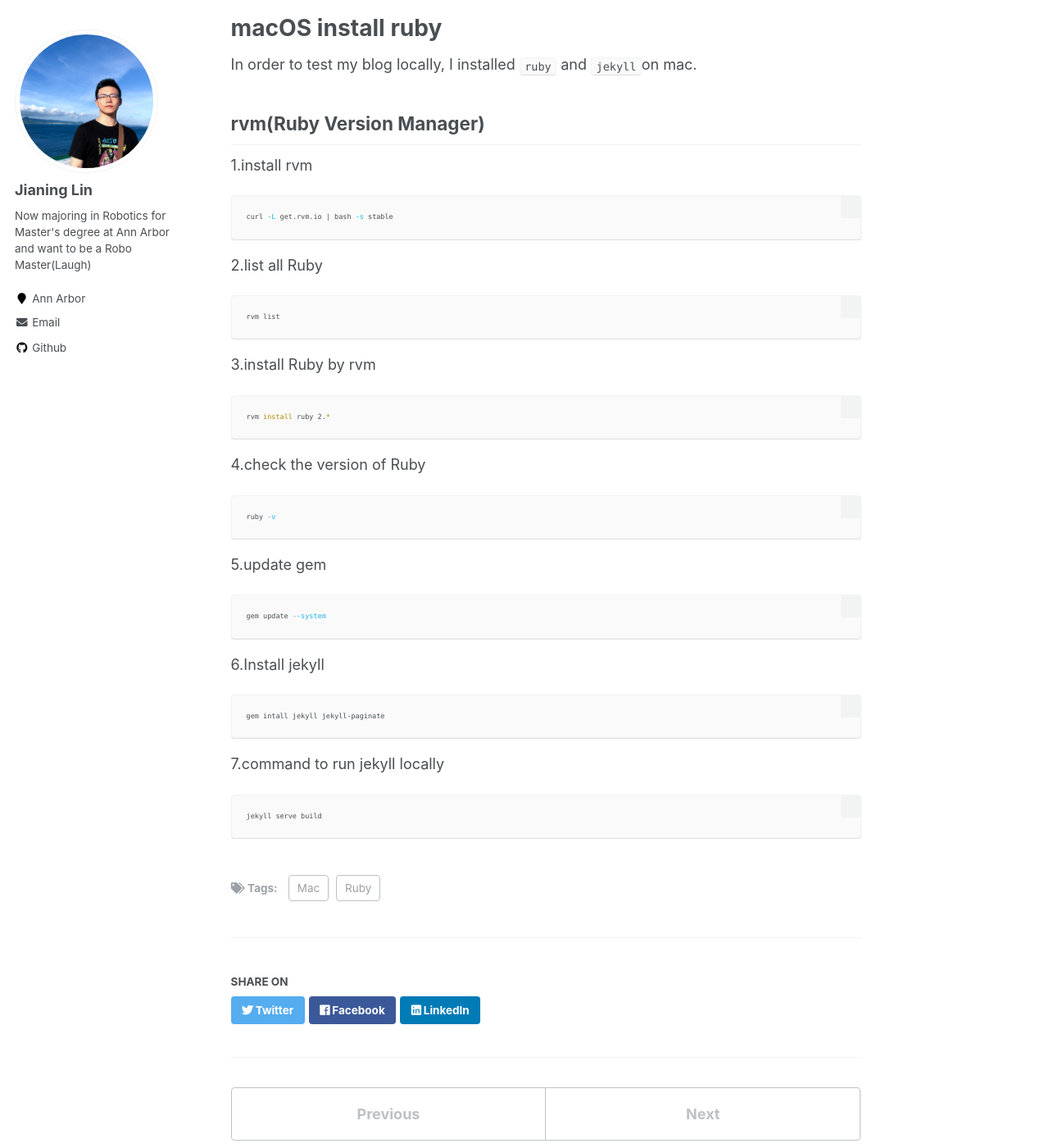
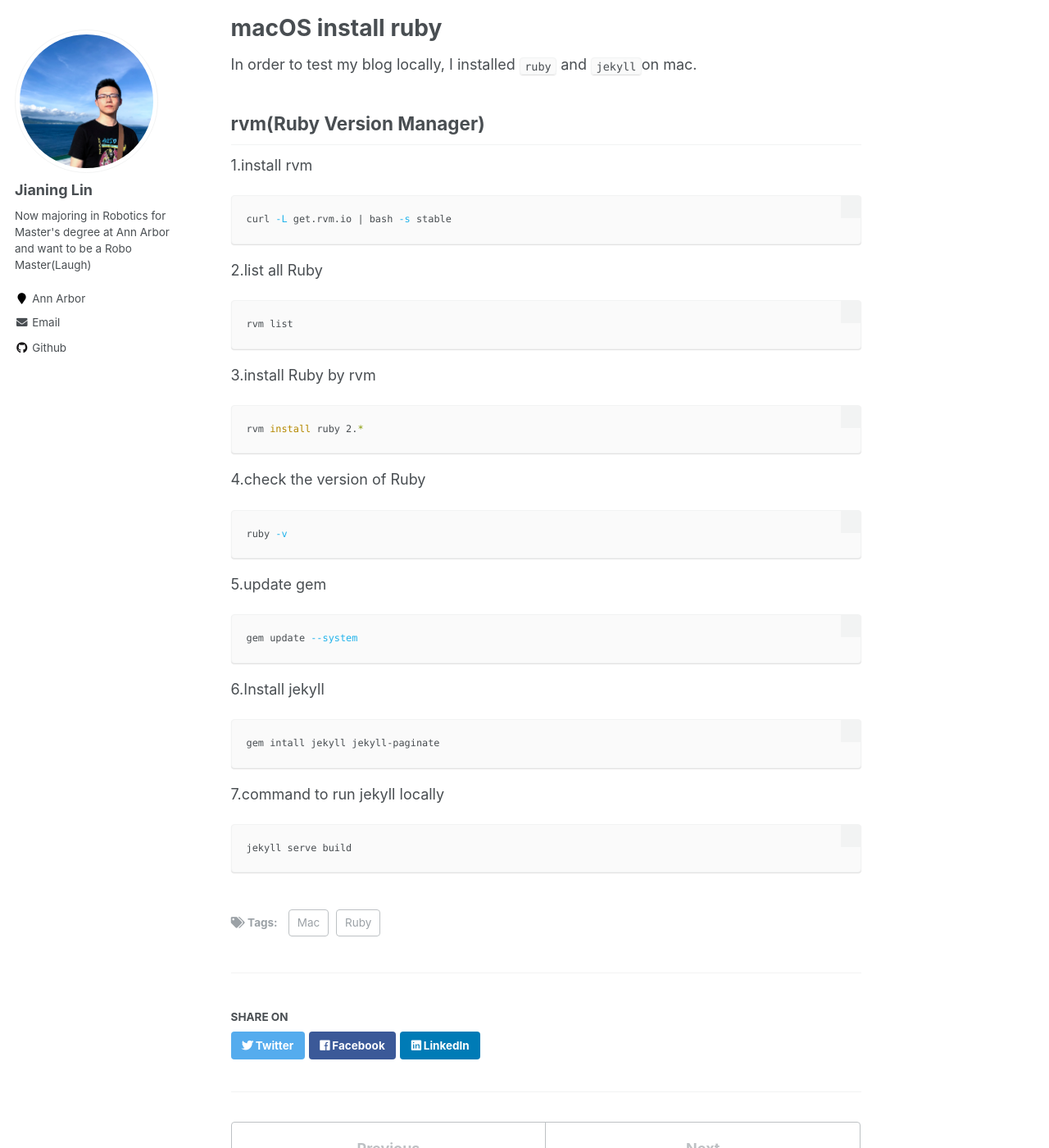
Before and after one commit to undefinedzero/undefinedzero.github.io, a Jekyll site: the page built from _posts/2018-11-6-macOS-install-ruby.markdown, in a window 1280 px wide and 1400 px high, scrolled down 224 px. Shown: the whole window at 82% size. Built offline with Jekyll 4.4.1, drawn with Linux system fonts in a browser that asks for light colours.

Commit message:
update front

```diff
--- a/_sass/_syntax.scss
+++ b/_sass/_syntax.scss
@@ -28,7 +28,7 @@ div.highlighter-rouge, figure.highlight {
   .highlight {
     margin: 0;
     font-family: $monospace;
-    font-size: $type-size-7;
+    font-size: .8125em;
     line-height: 1.8;
   }
 }
```
Also changed, not shown: _posts/2018-11-6-macOS-install-ruby.markdown (line endings or trailing spaces).
